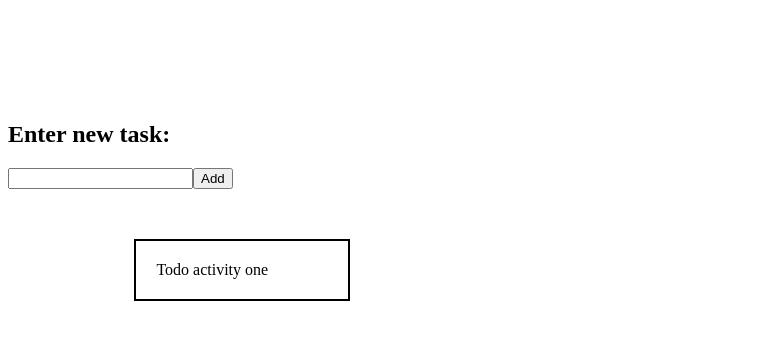
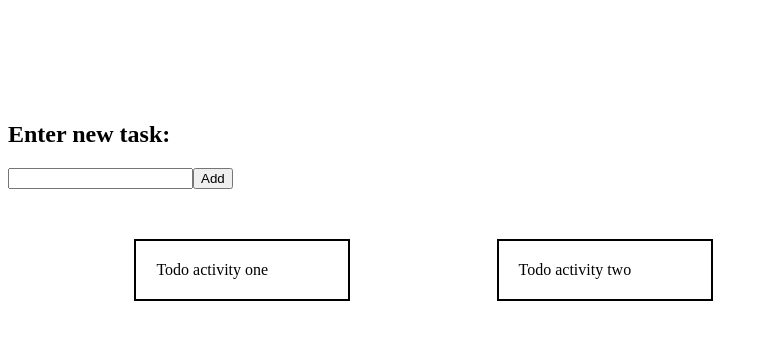
Before and after one commit to krstljrk/react-to-do, a React (Create React App) app: page / in a window 1280 px wide. Shown: the top 340 px of the page, without its empty margins (0-768 px from the left). Built offline with nearby package versions, Linux system fonts and the light colour scheme.

Commit message:
dummy data displayed

```diff
--- a/src/components/displayTodos.js
+++ b/src/components/displayTodos.js
@@ -24,11 +24,20 @@ function DisplayTodos() {
     */
 
     return (
-        <div className="todoItem">
-            <div>
-                {/*renderTodos*/}
-                {dummyData[0].todo}
+        <div>
+            <div className="todoItem">
+                <div>
+                    {/*renderTodos*/}
+                    {dummyData[0].todo}
+                </div>
             </div>
+            <div className="todoItem">
+                <div>
+                    {/*renderTodos*/}
+                    {dummyData[1].todo}
+                </div>
+            </div>
+
         </div>
     );
 }
```
